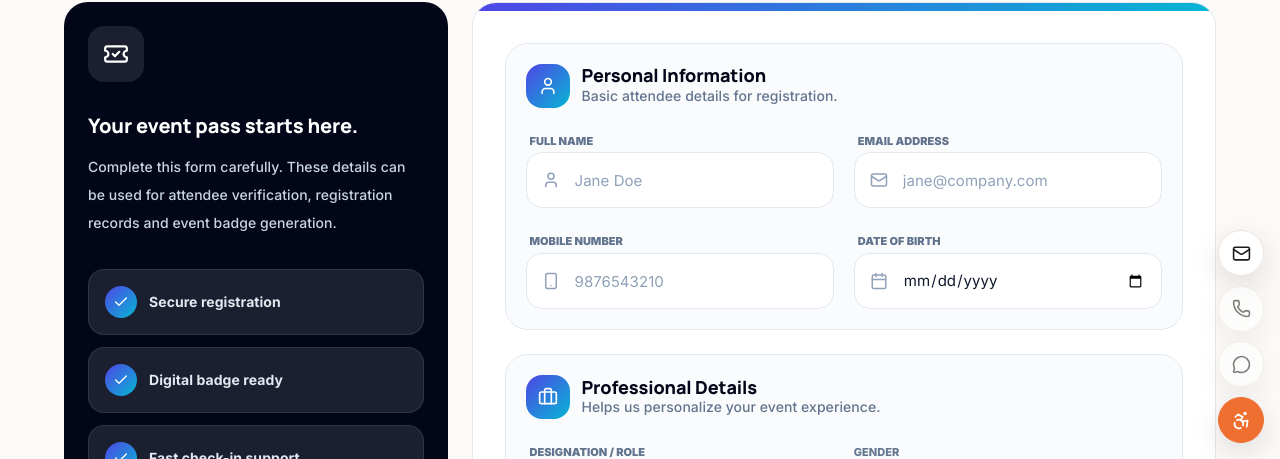
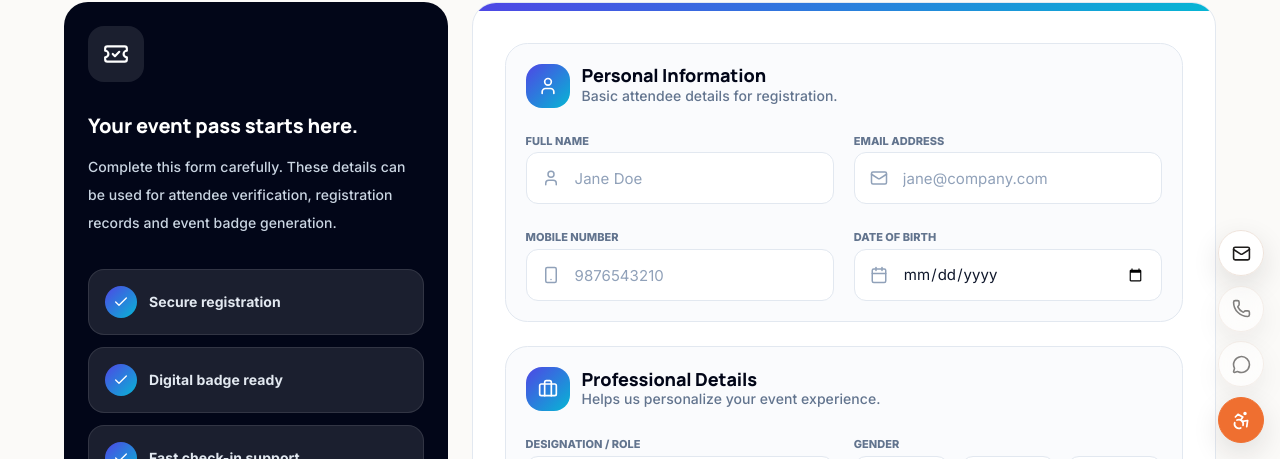
Before and after one commit to Rohit30418/EventHive, a React (Vite) app: page /EventRegistration in a window 1280 px wide. Shown: the part 341-800 px from the top of the page. Built offline with nearby package versions, Linux system fonts and the light colour scheme; no server answers.

Commit message:
Refine microsite registration input styling

```diff
--- a/src/pages/event-registration/StyledInput.tsx
+++ b/src/pages/event-registration/StyledInput.tsx
@@ -1,7 +1,6 @@
 import type { CSSProperties, ElementType } from "react";
 import type { FieldError, UseFormRegister } from "react-hook-form";
 import type { RegistrationFormData } from "./registrationSchema";
-import { hexToRgba } from "./presentation";
 
 interface StyledInputProps {
   label: string;
@@ -25,7 +24,7 @@ const StyledInput = ({
   primaryColor,
 }: StyledInputProps) => (
   <div className="space-y-2">
-    <label className="ml-1 text-[11px] font-black uppercase tracking-[0.18em] text-slate-500">
+    <label className="text-[11px] font-extrabold uppercase tracking-[0.13em] text-slate-500">
       {label}
     </label>
 
@@ -39,18 +38,13 @@ const StyledInput = ({
         type={type}
         placeholder={placeholder}
         {...register(name)}
-        className={`h-14 w-full rounded-2xl border bg-white pl-12 pr-4 text-sm font-bold text-slate-900 outline-none transition-all placeholder:text-slate-400 ${
+        className={`h-[52px] w-full rounded-xl border bg-white pl-12 pr-4 text-sm font-semibold text-slate-900 outline-none transition-colors placeholder:text-slate-400 ${
           error
             ? "border-red-300 bg-red-50/60"
             : "border-slate-200 hover:border-slate-300 focus:border-[var(--focus-color)]"
         }`}
         style={{ "--focus-color": primaryColor } as CSSProperties}
-        onFocus={(event) => {
-          event.currentTarget.style.boxShadow = `0 0 0 4px ${hexToRgba(primaryColor, 0.12)}`;
-        }}
-        onBlur={(event) => {
-          event.currentTarget.style.boxShadow = "none";
-        }}
+
       />
     </div>
 
```
